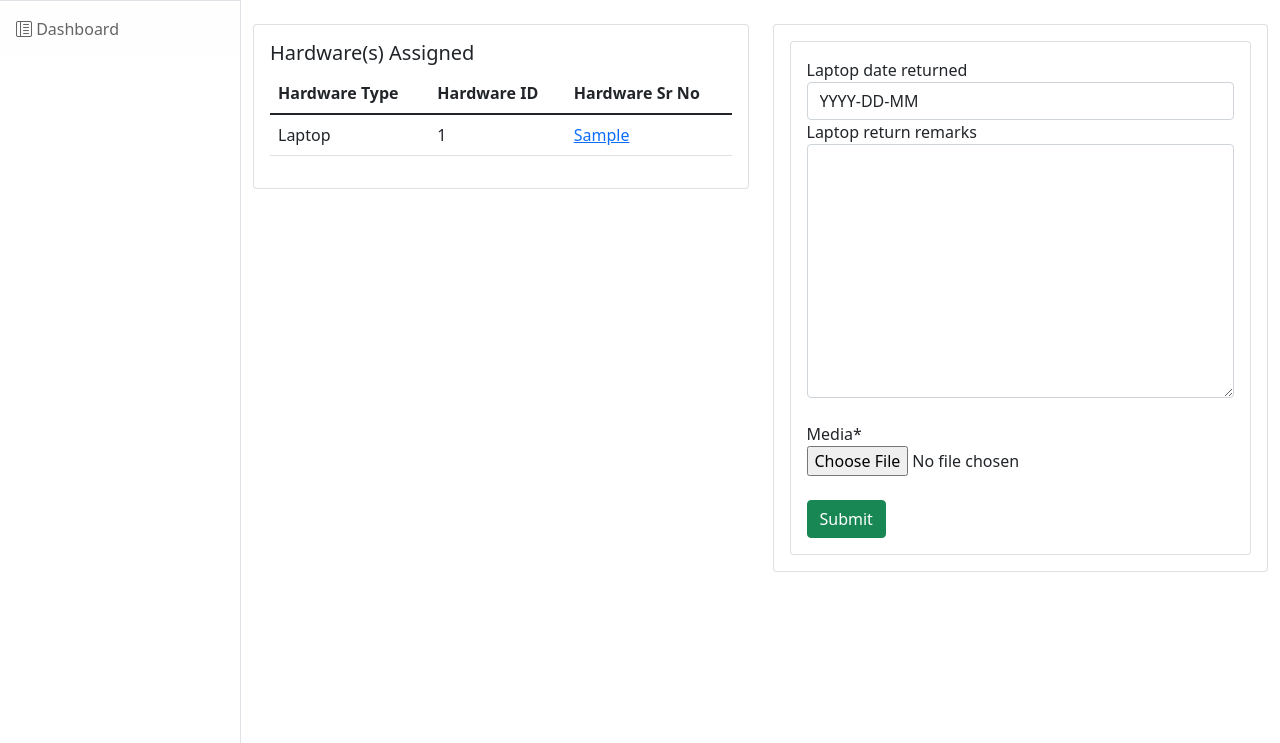
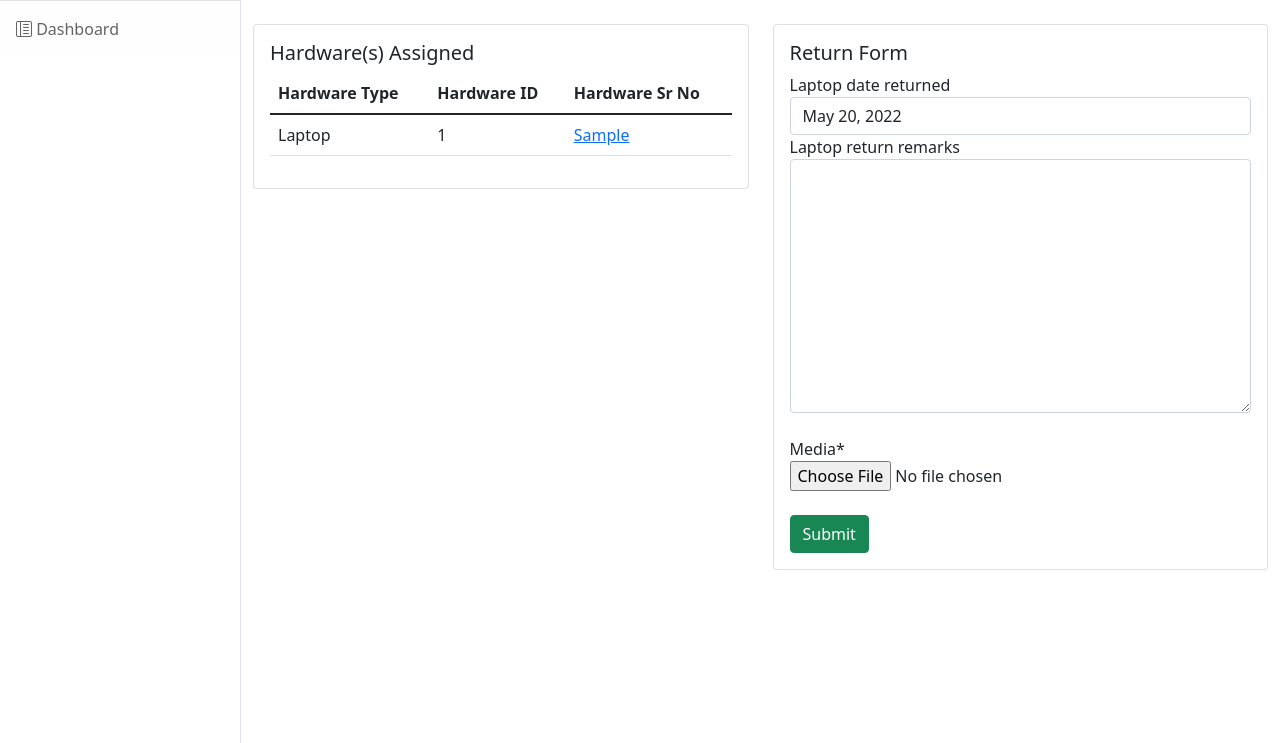
Before and after one commit to 9akashnp8/mini-ERP, a Django app: page /replace_confirm/1 in a window 1280 px wide. Shown: the part 57-800 px from the top of the page. Run offline with Django 4.2, Linux system fonts and the light colour scheme; tables that the repository leaves empty hold one stand-in row (values such as "Sample post"); some libraries are stand-ins or nearby versions.

Commit message:
UPDATE initial date value in replace form to today's date (using datetime), update date format to Month abbreviation day, year

```diff
--- a/hardware/templates/replace/replace_confirm.html
+++ b/hardware/templates/replace/replace_confirm.html
@@ -6,6 +6,7 @@
     <div class="row">
         <div class="col">
             <div class="card card-body">
+              <!--Assigned Hardware List-->
                 <h5 class="card-title">Hardware(s) Assigned</h5>
                 <!--<a class="btn btn-primary" href="{% url 'emp_exit_complete' employee_info.emp_id %}">Proceed with Exit</a>-->
                 <table class="table table-stripped">
@@ -34,7 +35,7 @@
         </div>
         <div class="col">
           <div class="card card-body">
-            <div class="card card-body">
+            <h5 class="card-title">Return Form</h5>
             <form enctype="multipart/form-data" method="POST">
               {% csrf_token %}
               {{ laptop_exit_form|crispy }}
@@ -47,5 +48,4 @@
         </div>
     </div>
 </div>
-</div>
 {% endblock content%}
--- a/hardware/views.py
+++ b/hardware/views.py
@@ -12,7 +12,7 @@ from django.contrib.auth import authenticate, login, logout
 from django.contrib.auth.decorators import login_required
 from django.http import JsonResponse
 from django.contrib import messages
-import datetime
+from datetime import date
 
 @unauthenticated_user
 def register(request):
@@ -78,11 +78,13 @@ def replace_confirm(request, pk):
     laptop_assigned = Laptop.objects.get(emp_id=pk)
     hardware_type = Hardware._meta.get_field('hardware_id').remote_field.model.__name__
 
-    laptop_exit_form = EmployeeExitFormLaptop(initial={'laptop_date_returned':'YYYY-DD-MM', 'laptop_return_remarks':''})
+    today = date.today()
+
+    laptop_exit_form = EmployeeExitFormLaptop(initial={'laptop_date_returned':today.strftime("%b %d, %Y"), 'laptop_return_remarks':''})
     laptop_exit_media_form = EmployeeExitFormLaptopImage(instance=laptop_assigned)
 
     if request.method == "POST":
-        laptop_exit_form = EmployeeExitFormLaptop(request.POST, initial={'laptop_date_returned':datetime.date.today(), 'laptop_return_remarks':'Enter Any Remarks here'}, instance=laptop_assigned)
+        laptop_exit_form = EmployeeExitFormLaptop(request.POST, initial={'laptop_date_returned':today.strftime("%b %d, %Y"), 'laptop_return_remarks':'Enter Any Remarks here'}, instance=laptop_assigned)
         laptop_exit_media_form = EmployeeExitFormLaptopImage(request.POST, request.FILES)
         if laptop_exit_form.is_valid() and laptop_exit_media_form.is_valid():
             laptop_assigned.media = laptop_exit_media_form.save()
```
Lines whose indentation alone changed are shown as unchanged.
